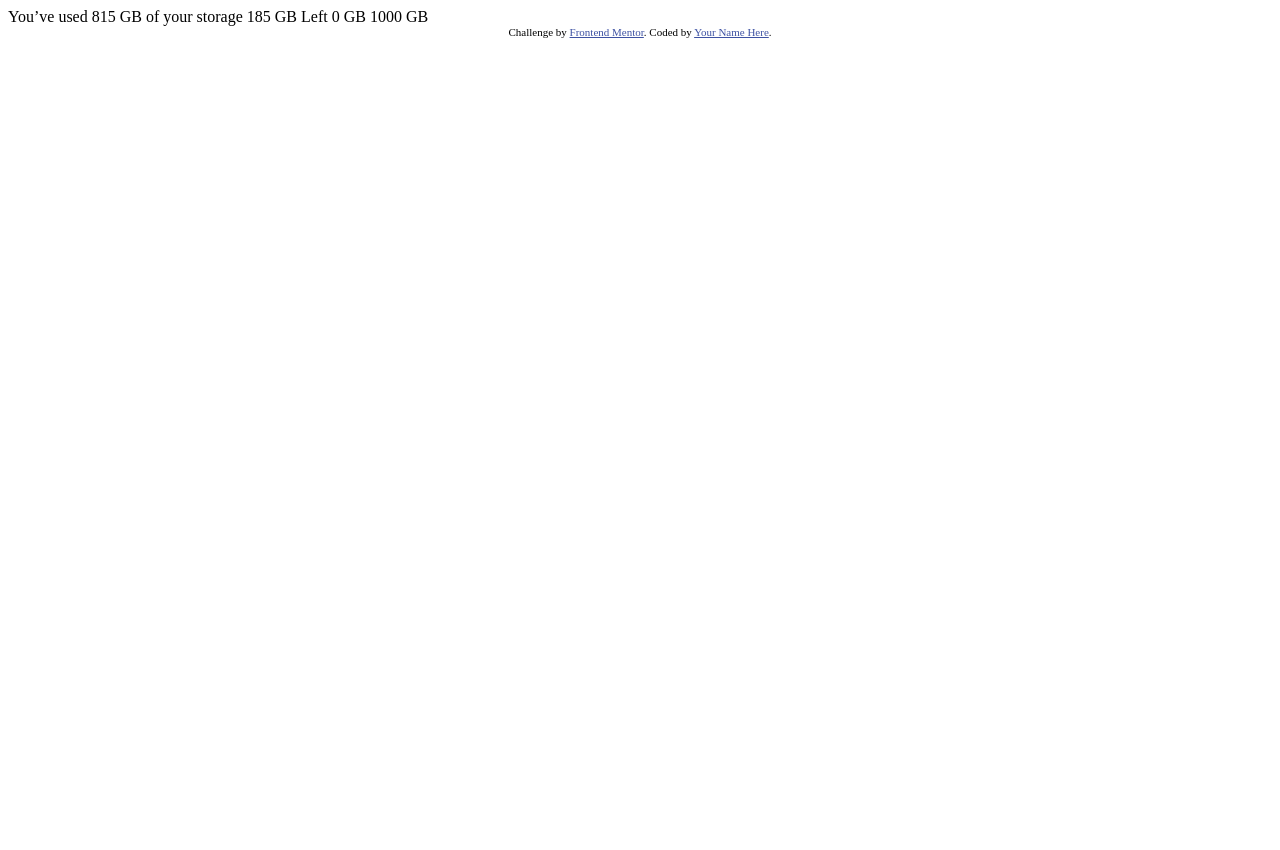
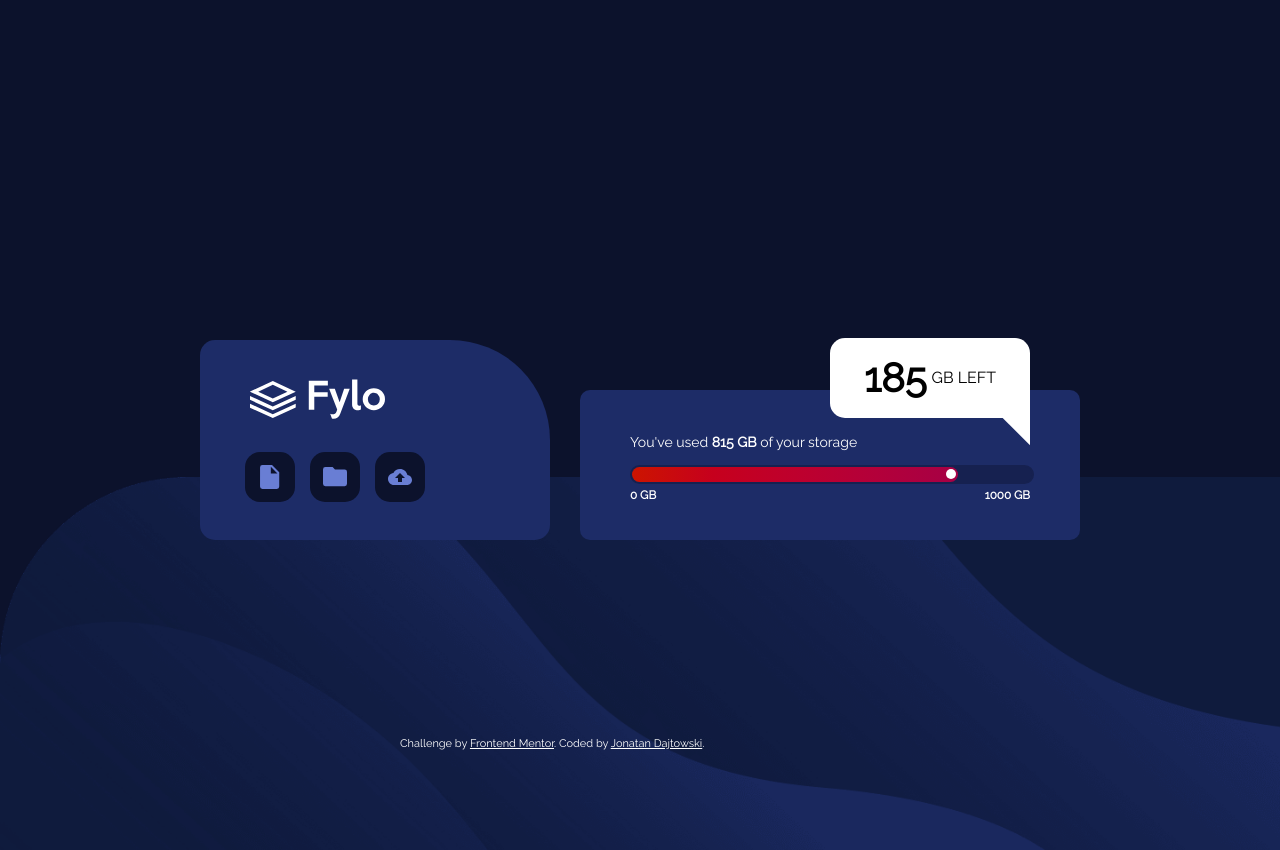
Before and after one commit to JDFIREX/Frontend-Mentor-Challenges-fylo-data-storage-component-master, a plain HTML site: page index.html in a window 1280 px wide. Before the commit the page ends 800 px from the top, so only its background shows below. Drawn offline with Linux system fonts and the light colour scheme.

Commit message:
1440px window css

```diff
--- a/index.html
+++ b/index.html
@@ -7,25 +7,79 @@
   <link rel="icon" type="image/png" sizes="32x32" href="./images/favicon-32x32.png">
 
   <title>Frontend Mentor | Fylo data storage component</title>
-
+  <link href="https://fonts.googleapis.com/css2?family=Raleway:ital,wght@0,400;1,700&display=swap" rel="stylesheet">
+  <link rel="stylesheet" href="style.css">
   <!-- Feel free to remove these styles or customise in your own stylesheet 👍 -->
   <style>
     .attribution { font-size: 11px; text-align: center; }
-    .attribution a { color: hsl(228, 45%, 44%); }
+    .attribution a { color: white; }
   </style>
 </head>
 <body>
 
-  You’ve used 815 GB of your storage
+  <main>
+    <section class="section_main">
 
-  185 GB Left
+      <article class="left">
 
-  0 GB
-  1000 GB
+        <div class="top">
 
-  <div class="attribution">
+          <div class="logo">
+            <img src="images/logo.svg" alt="">
+          </div>
+
+        </div>
+
+        <div class="bottom">
+
+          <div class="document bottom_item">
+            <img src="images/icon-document.svg" alt="">
+          </div>
+
+          <div class="folder bottom_item">
+            <img src="images/icon-folder.svg" alt="">
+          </div>
+
+          <div class="upload bottom_item">
+            <img src="images/icon-upload.svg" alt="">
+          </div>
+
+        </div>
+
+      </article>
+
+      <article class="right">
+        <div class="box">
+          <div class="p">
+            <p>
+              You've used <b>815 GB</b> of your storage
+            </p>
+          </div>
+          <div class="slider">
+            <div class="gradient">
+              <div class="circle"></div>
+            </div>
+          </div>
+          <div class="GB">
+            <h5>0 GB</h5>
+            <h5>1000 GB</h5>
+          </div>
+        </div>
+        <div class="box_left">
+          <h1>185</h1><p style="margin-left: 5px;">GB LEFT</p>
+        </div>
+      </article>
+
+    </section>
+
+    <img  class="main_img" src="images/bg-desktop.png" alt="">
+
+  </main>
+
+
+  <div class="attribution" style="position: absolute; bottom: 50px; left: 400px; color: white;">
     Challenge by <a href="https://www.frontendmentor.io?ref=challenge" target="_blank">Frontend Mentor</a>.
-    Coded by <a href="#">Your Name Here</a>.
+    Coded by <a href="#">Jonatan Dajtowski</a>.
   </div>
 </body>
 </html>
--- /dev/null
+++ b/style.css
@@ -0,0 +1,200 @@
+html{
+    font-family: 'Raleway', sans-serif;
+    font-size: 14px;
+}
+body{
+    margin: 0;
+    padding: 0;
+    position: relative;
+    top: 0;
+    left: 0;
+    width: 100vw;
+    height: 100vh;
+    display: flex;
+    justify-content: center;
+    align-items: center;
+}
+main{
+    position: relative;
+    top: 0; left: 0;
+    width: 1440px;
+    height: 900px;
+    margin: 0;
+    padding: 0;
+    font-size: 14px;
+    background-color: hsl(229, 57%, 11%);
+    display: flex;
+    justify-content: center;
+    align-items: center;
+    flex-direction: row;
+}
+.main_img{
+    position: absolute;
+    bottom: 0;
+    width : 100%;
+}
+.section_main{
+    width: 100%;
+    height: 100%;
+    display: flex;
+    justify-content: center;
+    align-items: center;
+    flex-direction: row;
+}
+.left{
+    margin-top: 80px;
+    background-color:hsl(228, 56%, 26%);
+    width: 350px;
+    height: 200px;
+    border-radius: 15px;
+    border-top-right-radius: 100px;
+    display: flex;
+    justify-content: center;
+    align-items: flex-start;
+    flex-direction: column;
+    z-index: 2;
+    margin-right: 30px;
+}
+.top{
+    margin-left: 50px;
+}
+.bottom{
+    display: flex;
+    flex-direction: row;
+    justify-content: space-evenly;
+    align-items: center;
+    margin-top: 30px;
+    margin-left: 30px;
+    width: 60%;
+}
+.folder,
+.document,
+.upload{
+    width: 50px;
+    height: 50px;
+    background-color: hsl(229, 57%, 11%);
+    display: flex;
+    justify-content: center;
+    align-items: center;
+    border-radius: 15px;
+}
+.right{
+    position: relative;
+    margin-top: 130px;
+    background-color:hsl(228, 56%, 26%);
+    width: 500px;
+    height: 150px;
+    border-radius: 10px;
+    display: flex;
+    justify-content: center;
+    align-items: flex-start;
+    flex-direction: column;
+    z-index: 2;
+    color: white;
+    display: flex;
+    justify-content: space-evenly;
+    align-items: center;
+    flex-direction: column;
+
+}
+.p{
+    height: 30px;
+}
+.box{
+    position: relative;
+    top: 0;
+    left: 0;
+    width: 80%;
+    height: 80%;
+    margin: 0;
+    padding: 0;
+    display: flex;
+    justify-content: space-evenly;
+    align-items: flex-start;
+    flex-direction: column;
+}
+.GB{
+    margin-top: -18px;
+    width: 100%;
+    height: 30px;
+    display: flex;
+    justify-content: space-between;
+    align-items: center;
+    flex-direction: row;
+}
+.slider{
+    position: relative;
+    top:0;
+    left: 0;
+    width: 100%;
+    height: 15px;
+    background-color: hsl(229, 57%, 20%);
+    border-radius: 100px;
+    border: 2px solid hsl(229, 57%, 20%);
+}
+.gradient{
+    position: absolute;
+    top: 0;
+    left: 0;
+    width: 81.5%;
+    height: 100%;
+    border-radius: 100px;
+    background-image: linear-gradient(to right, #cc1400, #c6001d, #be002d, #b3003a, #a60045);
+    display: flex;
+    justify-content: flex-end;
+    align-items: center;
+}
+.box_left{
+    position: absolute;
+    right: 10%;
+    top: -35%;
+    width: 200px;
+    height: 80px;
+    background-color: white;
+    border-radius: 15px;
+    z-index: 2;
+    border-bottom-right-radius: 0px;
+    color: black;
+    display: flex;
+    justify-content: center;
+    align-items: center;
+}
+.box_left h1{
+    font-weight: 800;
+    font-size: 40px;
+}
+.box_left p{
+    font-size: 16px;
+    font-weight: 400;
+}
+.box_left::after{
+    content: '';
+    display: inline-block;
+    position: absolute;
+    bottom: -20px;
+    right: -25px;
+    width: 50px;
+    height: 35px;
+    background-color: white;
+    z-index: 2;
+    transform: rotate(45deg);
+}
+.box_left::before{
+    content: '';
+    display: inline-block;
+    position: absolute;
+    bottom: -45px;
+    right: -30px;
+    width: 30px;
+    height: 70px;
+    z-index: 3;
+    background-color: hsl(228, 56%, 26%);
+}
+.circle{
+    margin-top: -0.25px;
+    margin-right: 2px;
+    width: 10px;
+    height: 10px;
+    border-radius: 100px;
+    background-color: white;
+}
```
